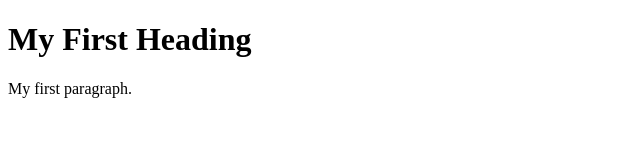
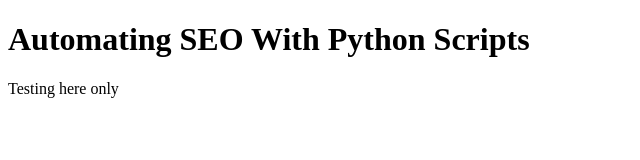
Before and after one commit to Surendra-Dhote/python, a plain HTML site: page index.html in a window 1280 px wide. Shown: the whole page, without its empty margins (0-640 px from the left). Drawn offline with Linux system fonts and the light colour scheme.

Commit message:
Update index.html

```diff
--- a/index.html
+++ b/index.html
@@ -2,9 +2,9 @@
 <html>
 <body>
 
-<h1>My First Heading</h1>
+<h1>Automating SEO With Python Scripts</h1>
 
-<p>My first paragraph.</p>
+<p>Testing here only</p>
 
 </body>
 </html>
```
